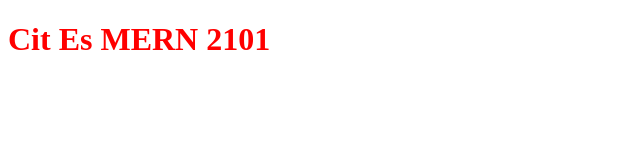
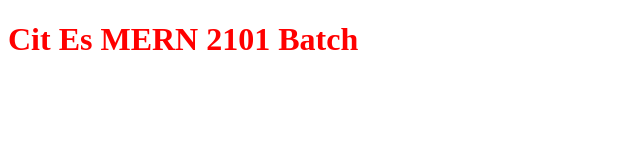
Before and after one commit to mern2101/project1, a plain HTML site: page index.html in a window 1280 px wide. Shown: the whole page, without its empty margins (0-640 px from the left). Drawn offline with Linux system fonts and the light colour scheme.

Commit message:
new text added

```diff
--- a/index.html
+++ b/index.html
@@ -9,7 +9,7 @@
 </head>
 <body>
 
-    <h1>Cit Es MERN 2101</h1>
+    <h1>Cit Es MERN 2101 Batch</h1>
 
 </body>
 </html>
```
